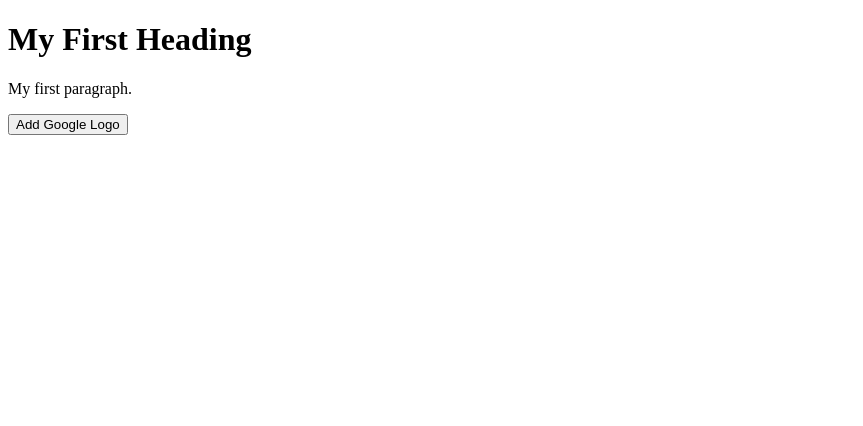
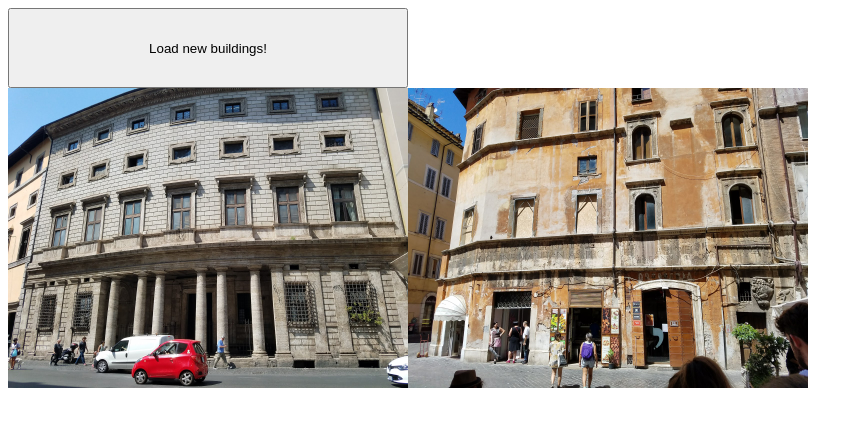
Before and after one commit to tewksbry/hist195essay, a plain HTML site: page index.html in a window 1280 px wide. Shown: the whole page, without its empty margins (0-863 px from the left). Drawn offline with Linux system fonts and the light colour scheme.

Commit message:
first real rollout

```diff
--- a/index.html
+++ b/index.html
@@ -1,28 +1,33 @@
 <!DOCTYPE html>
 <html>
 <body>
+<input type="button" value="Load new buildings!" style="height:80px;width:400px" onClick="window.location.reload()">
+<br>
+</body>
+<script>
+var width = 400;
 
-<h1>My First Heading</h1>
-<p>My first paragraph.</p>
-<button onclick="add_google_logo();">Add Google Logo</button>
-<script>
-function add_google_logo() {
-        var src = "1.jpg";
-        show_image("1.jpg", 276,110, "");
-    }
+var randomnumber = Math.floor(Math.random()*15)+1;
+num = randomnumber.toString();
+src = num.concat(".jpg");
+var img1 = document.createElement("img");
+img1.src = src;
+img1.alt = "";
+img1.width = width;
+//img1.height = 200;
+document.body.appendChild(img1);
 
-
-    function show_image(src, width, height, alt) {
-        var img = document.createElement("img");
-        img.src = src;
-        //img.width = width;
-        //img.height = height ;
-        img.alt = alt;
-        document.body.appendChild(img);
-		// image_x.parentNode.removeChild(image_x);
-    }
+var randomnumber = Math.floor(Math.random()*15)+1;
+num = randomnumber.toString();
+src = num.concat(".jpg");
+var img2 = document.createElement("img");
+img2.src = src;
+img2.alt = "";
+img2.width = width;
+//img1.height = 200;
+document.body.appendChild(img2);
 
 </script>
 <!-- <img src="1.jpg" alt="W3Schools.com" width="104" height="142"> -->
-</body>
+
 </html>
```
Also changed, not shown: index_old.html (added, +33 -0 lines), 1.jpg, 10.JPG (added), 11.jpg (added), 12.jpg (added), 13.jpg (added), 14.jpg (added), 15.jpg (added), 2.jpg (added), 4.jpg (added), 5.jpg (added), 6.jpg (added), 7.jpg (added), 8.jpg (added), 1 more files, 1 other file.
